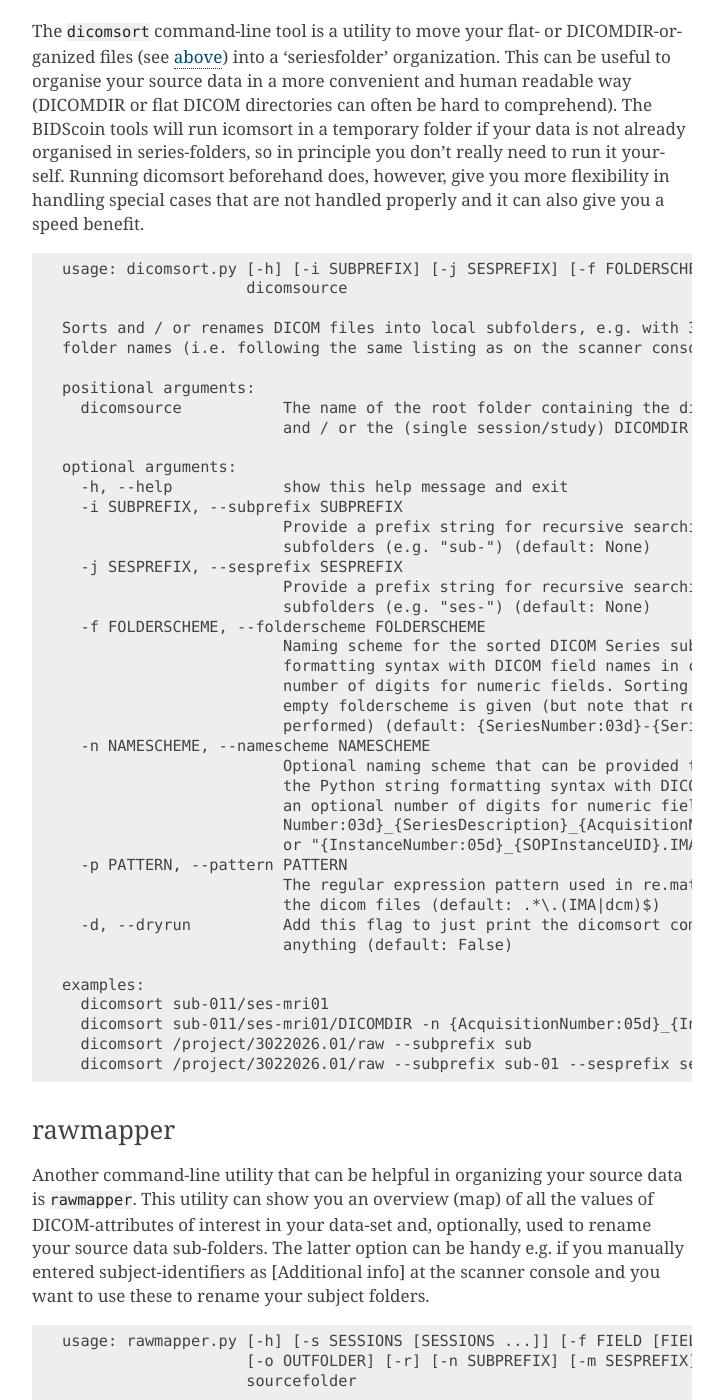
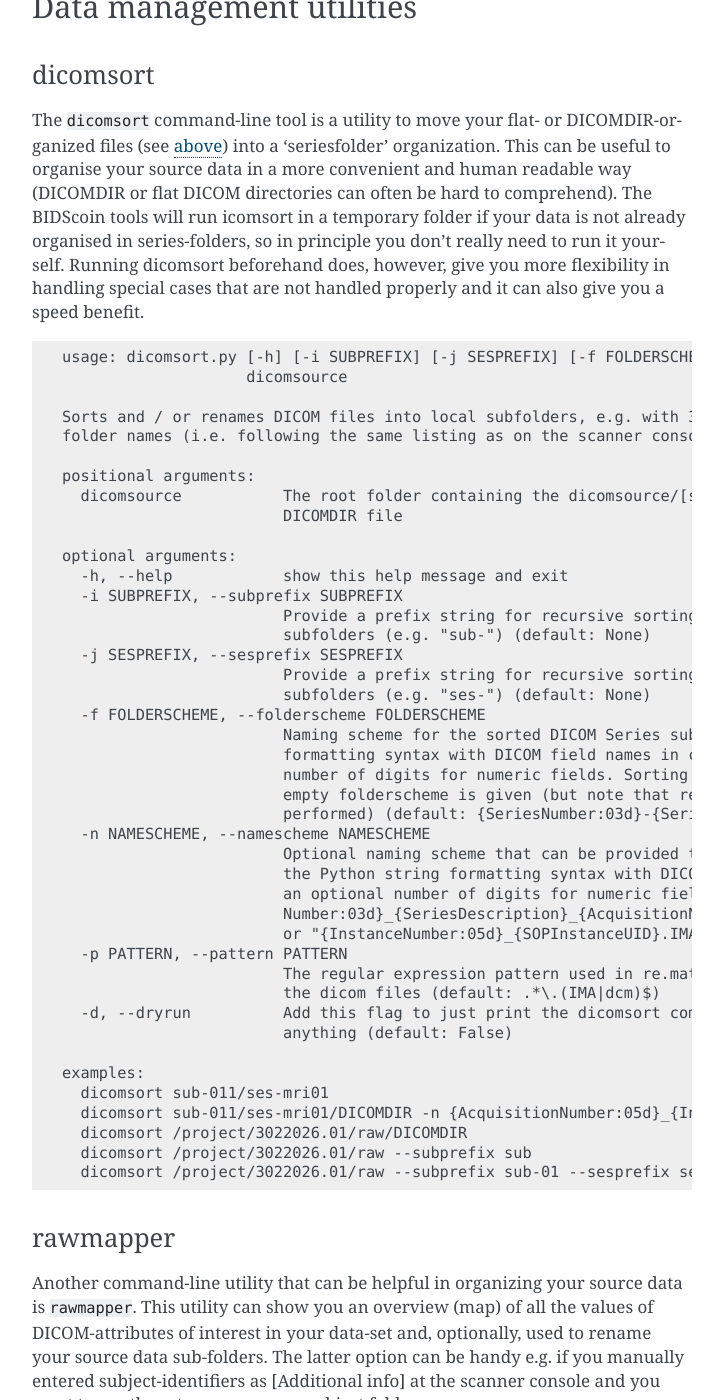
Before and after one commit to Donders-Institute/bidscoin, a Sphinx documentation site: the page built from docs/preparation.rst, in a window 1280 px wide and 1400 px high, scrolled down 3254 px. Shown: the whole window, without its empty margins (388-1111 px from the left). Built offline with Sphinx 7.4.7, drawn with Linux system fonts in a browser that asks for light colours; some of the changed text lies outside the part shown.

Commit message:
Document how dicomsort can be used to sort multi-subject DICOMDIR repositories (github issue #119)

```diff
--- a/docs/preparation.rst
+++ b/docs/preparation.rst
@@ -39,7 +39,7 @@
     |       [..]
     [..]
 
-2. **A 'DICOMDIR' organization**. The data folder contains a DICOMDIR file and multiple subfolders (NB: single DICOMDIR files containing multiple subjects or sessions are not supported). A DICOMDIR is dictionary-file that indicates the various places where the DICOM files are stored. DICOMDIRs are often used in clinical settings and may look like::
+2. **A 'DICOMDIR' organization**. The data folder contains a DICOMDIR file and multiple subfolders. A DICOMDIR is dictionary-file that indicates the various places where the DICOM files are stored. DICOMDIRs are often used in clinical settings and may look like::
 
     sourcedata
     |-- sub-001
@@ -64,6 +64,8 @@
     |-- sub-002
     |   [..]
     [..]
+
+  The above organisation of one DICOMDIR file per subject or session is supported out of the box by the bidscoiner and bidsmapper. If you have a single multi-subject DICOMDIR file for your entire repository you can reorganize your data by running the `dicomsort <#dicomsort.html>`__ utility beforehand.
 
 3. **A flat DICOM organization**. In a flat DICOM organization the data folder contains all the DICOM files of all the different Series without any subfolders. This organization is sometimes used when exporting data in clinical settings (the session sub-folder is optional)::
 
@@ -130,16 +132,16 @@
     folder names (i.e. following the same listing as on the scanner console)
 
     positional arguments:
-      dicomsource           The name of the root folder containing the dicomsource/[sub/][ses/]dicomfiles
-                            and / or the (single session/study) DICOMDIR file
+      dicomsource           The root folder containing the dicomsource/[sub/][ses/] dicomfiles or the
+                            DICOMDIR file
 
     optional arguments:
       -h, --help            show this help message and exit
       -i SUBPREFIX, --subprefix SUBPREFIX
-                            Provide a prefix string for recursive searching in dicomsource/subject
+                            Provide a prefix string for recursive sorting of dicomsource/subject
                             subfolders (e.g. "sub-") (default: None)
       -j SESPREFIX, --sesprefix SESPREFIX
-                            Provide a prefix string for recursive searching in dicomsource/subject/session
+                            Provide a prefix string for recursive sorting of dicomsource/subject/session
                             subfolders (e.g. "ses-") (default: None)
       -f FOLDERSCHEME, --folderscheme FOLDERSCHEME
                             Naming scheme for the sorted DICOM Series subfolders. Follows the Python string
@@ -162,6 +164,7 @@
     examples:
       dicomsort sub-011/ses-mri01
       dicomsort sub-011/ses-mri01/DICOMDIR -n {AcquisitionNumber:05d}_{InstanceNumber:05d}.dcm
+      dicomsort /project/3022026.01/raw/DICOMDIR
       dicomsort /project/3022026.01/raw --subprefix sub
       dicomsort /project/3022026.01/raw --subprefix sub-01 --sesprefix ses
 
```
Also changed, not shown: 1 other file.
